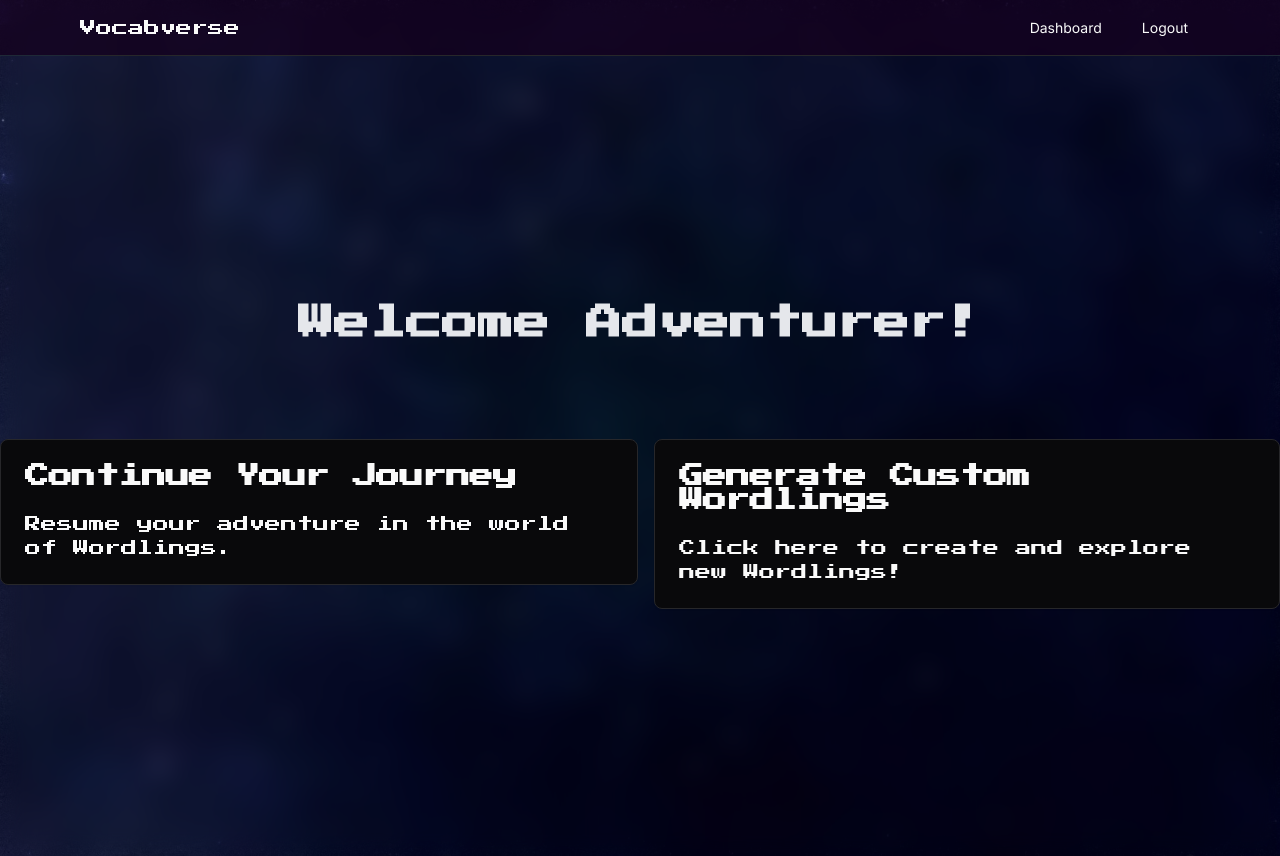
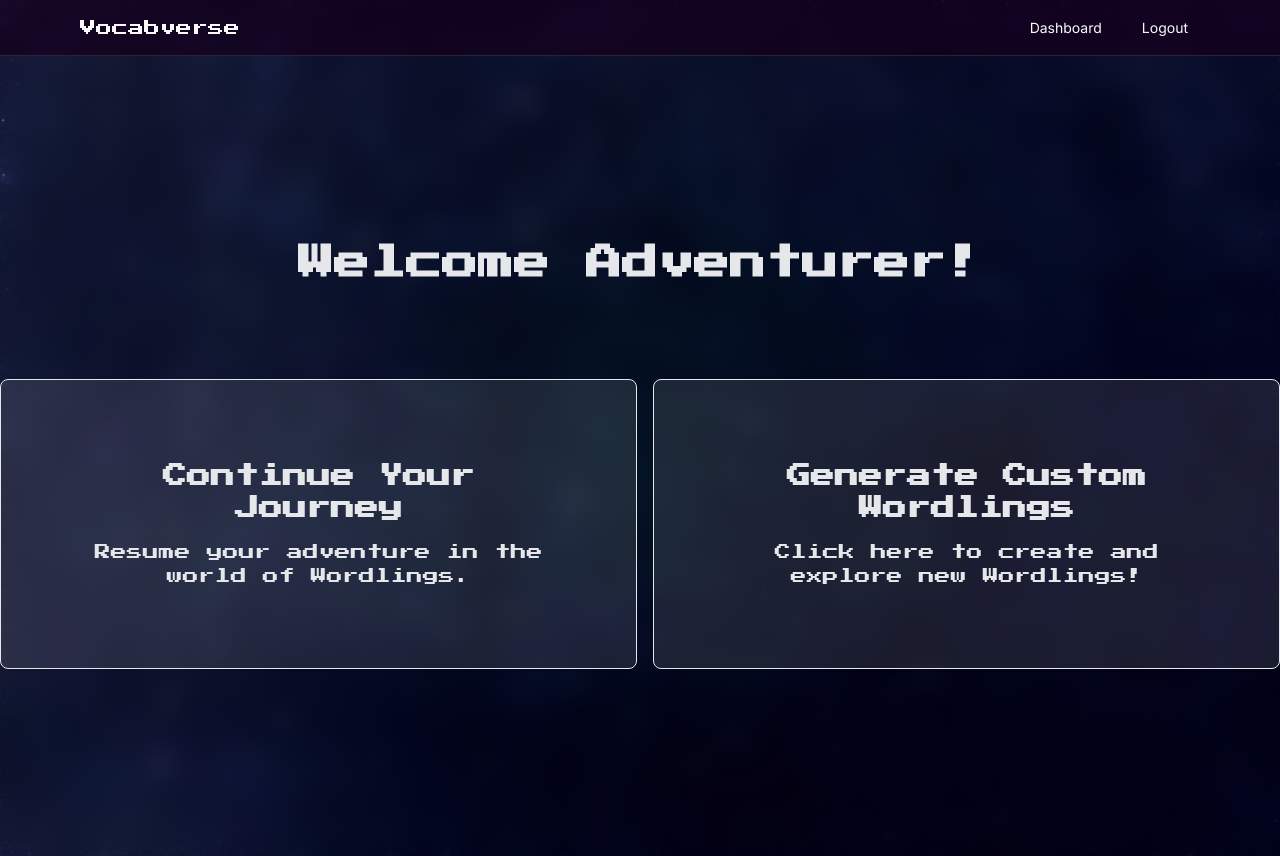
Before and after one commit to jeetch/vocabverse, a Next.js app: page /dashboard in a window 1280 px wide. Built offline with nearby package versions, Linux system fonts and the light colour scheme; no server answers.

Commit message:
game updates

```diff
--- a/src/app/dashboard/page.tsx
+++ b/src/app/dashboard/page.tsx
@@ -1,14 +1,6 @@
 import { cn } from "@/lib/utils";
 import { getKindeServerSession } from "@kinde-oss/kinde-auth-nextjs/server";
 import { Press_Start_2P } from "next/font/google";
-import {
-  Card,
-  CardContent,
-  CardDescription,
-  CardFooter,
-  CardHeader,
-  CardTitle,
-} from "@/components/ui/card";
 
 const player = Press_Start_2P({ weight: "400", subsets: ["latin"] });
 
@@ -27,26 +19,26 @@ const Page = () => {
       </h1>
       <div className="flex justify-center items-stretch space-x-4">
         <Link href="/game">
-          <Card>
-            <CardHeader>
-              <CardTitle>Continue Your Journey</CardTitle>
-              {/* <CardDescription>Card Description</CardDescription> */}
-            </CardHeader>
-            <CardContent>
-              <p>Resume your adventure in the world of Wordlings.</p>
-            </CardContent>
-          </Card>
+          <div className="flex flex-col items-center bg-white bg-opacity-10 hover:bg-opacity-20 border border-gray-200 rounded-lg shadow cursor-pointer p-20">
+            <div className="text-gray-200 text-center">
+              <h2 className="text-2xl font-bold mb-4">Continue Your Journey</h2>
+              <p className="font-normal">
+                Resume your adventure in the world of Wordlings.
+              </p>
+            </div>
+          </div>
         </Link>
         <Link href="/generator">
-          <Card>
-            <CardHeader>
-              <CardTitle>Generate Custom Wordlings</CardTitle>
-              {/* <CardDescription>Card Description</CardDescription> */}
-            </CardHeader>
-            <CardContent>
-              <p>Click here to create and explore new Wordlings!</p>
-            </CardContent>
-          </Card>
+          <div className="flex flex-col items-center bg-white bg-opacity-10 hover:bg-opacity-20 border border-gray-200 rounded-lg shadow cursor-pointer p-20">
+            <div className="text-gray-200 text-center">
+              <h2 className="text-2xl font-bold mb-4">
+                Generate Custom Wordlings
+              </h2>
+              <p className="font-normal">
+                Click here to create and explore new Wordlings!
+              </p>
+            </div>
+          </div>
         </Link>
       </div>
     </div>
```
